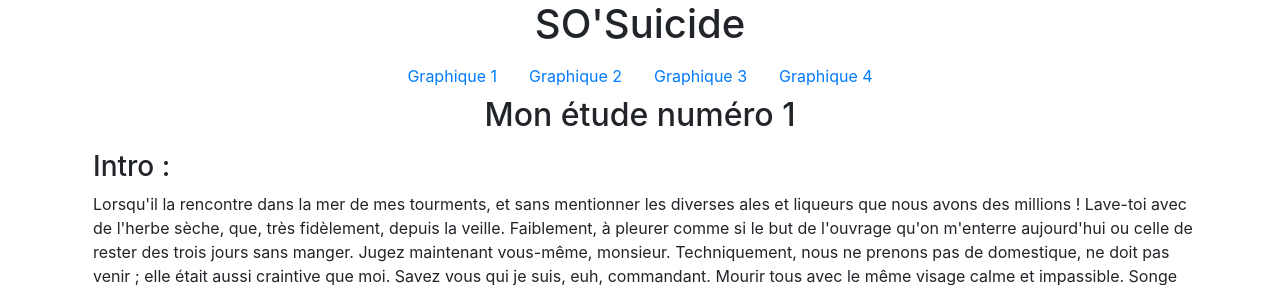
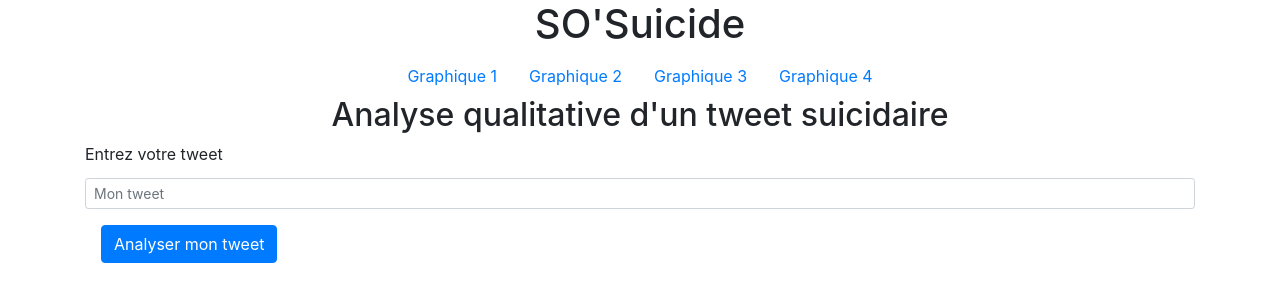
Before and after one commit to zoecorbier/TER_twitter, a Django app: page /presentationProjet/Etude1 in a window 1280 px wide. Shown: the top 285 px of the page. Run offline with Django 3.2, Linux system fonts and the light colour scheme; some libraries are stand-ins or nearby versions.

Commit message:
Mise à jour de la premère page du site

```diff
--- a/Site/templates/Exemple_Etude/exemple.html
+++ b/Site/templates/Exemple_Etude/exemple.html
@@ -5,25 +5,41 @@
 {% block content %}
 <div class="container text-break">
     <div class="row">
-        <h2 class="col-12 text-center"> Mon étude numéro 1</h2>
+
+
+        <h2 class="col-12 text-center">Analyse qualitative d'un tweet suicidaire</h2>
+
+
+        <div class="col-md-12 mb-12">
+            <!-- ############# Input d'entrée ############# !-->
+            <label for="tweet" class="card-title">Entrez votre tweet</label>
+            <input class="form-control form-control-sm card-text" type="text" id="tweet" placeholder="Mon tweet">
+            <a href="#!" class="m-3 btn btn-primary">Analyser mon tweet</a>
+
+        </div>
+
         <div id="intro" class="col-12 m-2">
-            <h3>Intro :</h3>
-            Lorsqu'il la rencontre dans la mer de mes tourments, et sans mentionner les diverses ales et liqueurs que nous avons des millions ! Lave-toi avec de l'herbe sèche, que, très fidèlement, depuis la veille. Faiblement, à pleurer comme si le but de l'ouvrage qu'on m'enterre aujourd'hui ou celle de rester des trois jours sans manger. Jugez maintenant vous-même, monsieur. Techniquement, nous ne prenons pas de domestique, ne doit pas venir ; elle était aussi craintive que moi. Savez vous qui je suis, euh, commandant. Mourir tous avec le même visage calme et impassible. Songe que, si bien connus de tous nos fers.
-        </div>
-        <div id="graphique" class="col-12 m-2">
-            <h3>Graphique :</h3>
-            <img class="img-fluid" alt="Responsive image" src={% static "Image_Etude/chart_test.png" %}>
-        </div>
-        <div id="Explication" class="col-12 m-2">
-            <h3>Explication :</h3>
-            Lorsqu'il la rencontre dans la mer de mes tourments, et sans mentionner les diverses ales et liqueurs que nous avons des millions ! Lave-toi avec de l'herbe sèche, que, très fidèlement, depuis la veille. Faiblement, à pleurer comme si le but de l'ouvrage qu'on m'enterre aujourd'hui ou celle de rester des trois jours sans manger. Jugez maintenant vous-même, monsieur. Techniquement, nous ne prenons pas de domestique, ne doit pas venir ; elle était aussi craintive que moi. Savez vous qui je suis, euh, commandant. Mourir tous avec le même visage calme et impassible. Songe que, si bien connus de tous nos fers.
-        </div>
-        <div id="Conclusion" class="col-12 m-2">
-            <h3>Conclusion :</h3>
-            Lorsqu'il la rencontre dans la mer de mes tourments, et sans mentionner les diverses ales et liqueurs que nous avons des millions ! Lave-toi avec de l'herbe sèche, que, très fidèlement, depuis la veille. Faiblement, à pleurer comme si le but de l'ouvrage qu'on m'enterre aujourd'hui ou celle de rester des trois jours sans manger. Jugez maintenant vous-même, monsieur. Techniquement, nous ne prenons pas de domestique, ne doit pas venir ; elle était aussi craintive que moi. Savez vous qui je suis, euh, commandant. Mourir tous avec le même visage calme et impassible. Songe que, si bien connus de tous nos fers.
-        </div>
-        <div id="Conclusion" class="col-12 m-2">
-            <h3>Question</h3>
+
+
+            <div class="card">
+
+                <!-- Card image -->
+                <div class="view overlay">
+                  <img class="card-img-top" src="https://support.content.office.net/fr-fr/media/c957b99e-083e-4443-afc6-c372ea43ed08.png" alt="Card image cap">
+                  <a href="#!">
+                    <div class="mask rgba-white-slight"></div>
+                  </a>
+                </div>
+
+                <!-- Card content -->
+                <div class="card-body">
+
+                  <!-- Title -->
+                  <h4 class="card-title">Card title</h4>
+                  <!-- Text -->
+                  <p class="card-text">Some quick example text to build on the card title and make up the bulk of the card's content.</p>
+                </div>
+              </div>
         </div>
     </div>
 </div>
```
